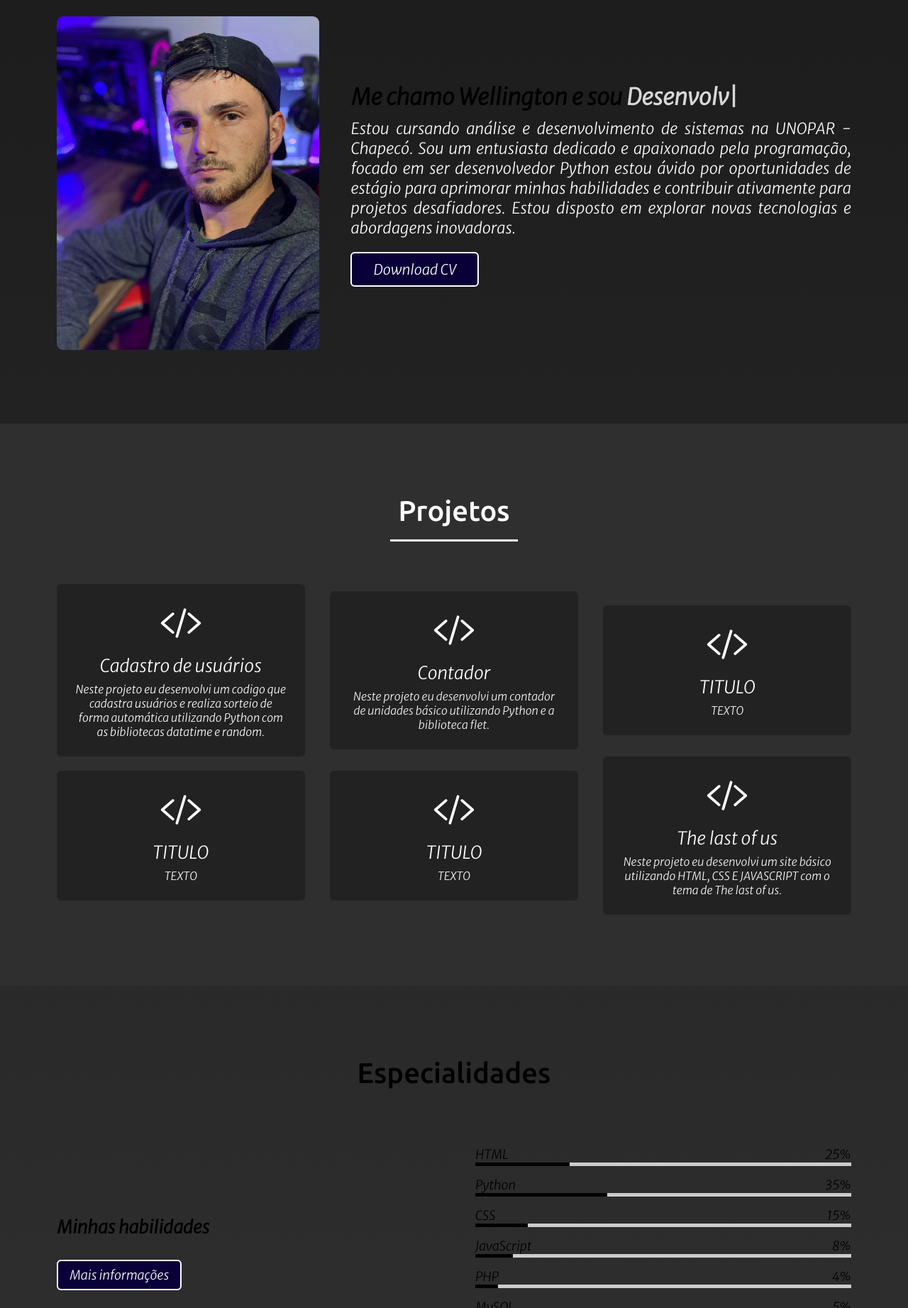
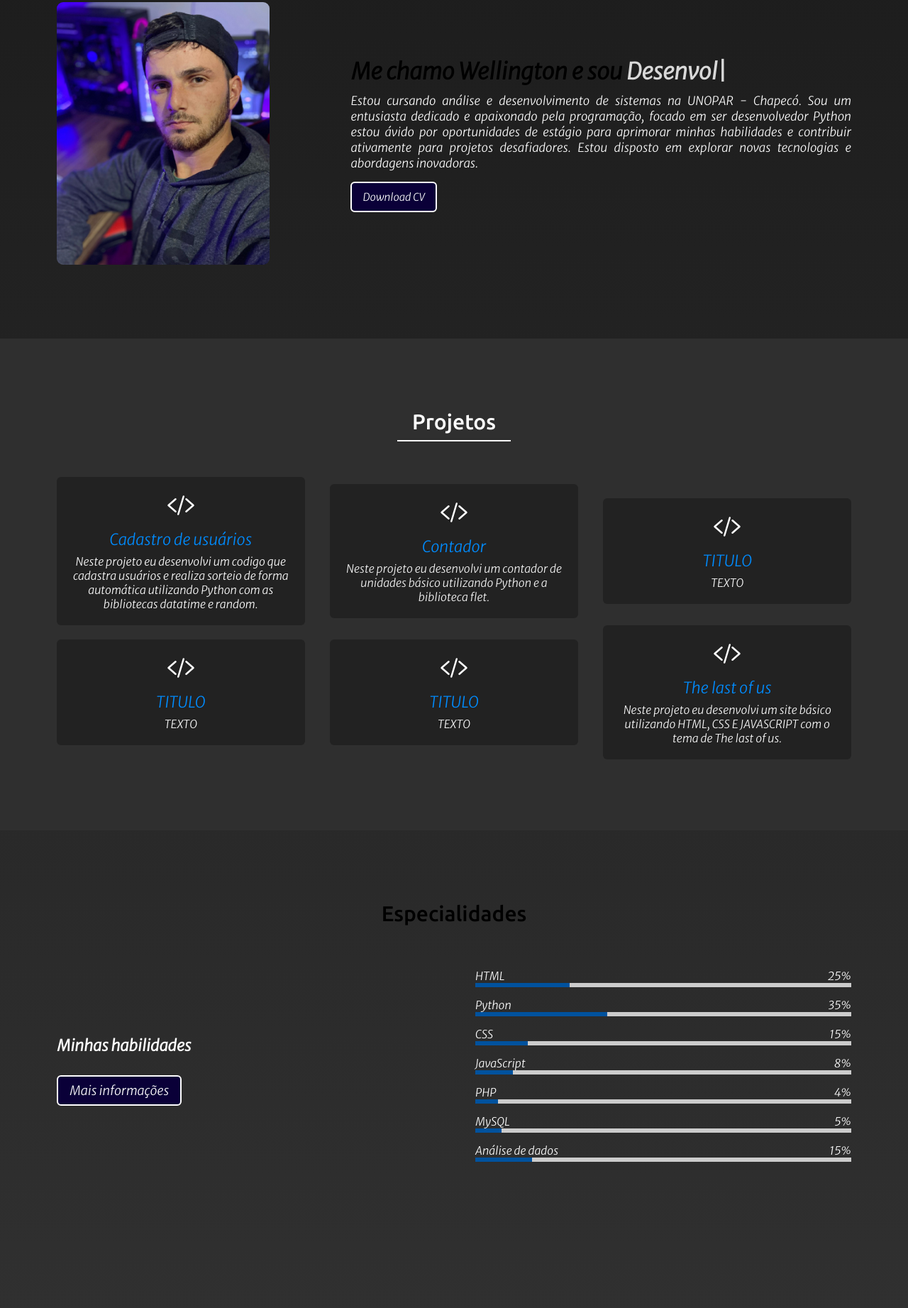
Before and after one commit to WGolfetto/PORTFOLIO, a plain HTML site: page index.html in a window 1280 px wide. Shown: the part 957-2800 px from the top of the page at 71% size. Drawn offline with nearby package versions, Linux system fonts and the light colour scheme.

Commit message:
alteração tamanho

```diff
--- a/style.css
+++ b/style.css
@@ -60,7 +60,7 @@ html{
 }
 .navbar .menu li a{
     color: #fff;
-    font-size: 18px;
+    font-size: 15px;
     font-weight: 500;
     margin-left: 25px;
     transition: color 0.3s ease;
@@ -88,12 +88,12 @@ html{
     font-size: 27px;
 }
 .home .home-content .text-2{
-    font-size: 75px;
+    font-size: 65px;
     font-weight: 500;
     margin-left: -3px;
 }
 .home .home-content .text-3{
-    font-size: 40px;
+    font-size: 30px;
     margin: 5px 0;
 }
 .home .home-content .text-3 span{
@@ -104,8 +104,8 @@ html{
     display: inline-block;
     background: #0a0038;
     color: rgb(255, 255, 255);
-    font-size: 25px;
-    padding: 12px 36px;
+    font-size: 15px;
+    padding: 10px 34px;
     margin-top: 20px;
     border-radius: 6px;
     border: 2px solid #ffffff;
@@ -154,10 +154,10 @@ section{
 section .title{
     font-family: 'Ubuntu', sans-serif;
     text-align: center;
-    font-size: 40px;
+    font-size: 30px;
     font-weight: 500;
-    margin-bottom: 60px;
-    padding-bottom: 20px;
+    margin-bottom: 50px;
+    padding-bottom: 10px;
     position: relative;
 }
 section .title::before{
@@ -165,15 +165,15 @@ section .title::before{
     position: absolute;
     bottom: 0;
     left: 50%;
-    width: 180px;
-    height: 3px;
+    width: 160px;
+    height: 2px;
     transform: translateX(-50%);
 }
 section .title::after{
     position: absolute;
-    bottom:-12px;
+    bottom:-18px;
     left: 50%;
-    font-size: 25px;
+    font-size: 22px;
     color: #ffffff;
     padding: 5px;
     transform: translateX(-50%);
@@ -212,17 +212,17 @@ section .title::after{
 }
 .about .about-content .right p{
     text-align: justify;
-    font-size: 22px;
+    font-size: 17px;
     color: #ffffff;
 }
 .about .about-content .right a{
     display: inline-block;
     background: #0a0038;
     color: #fff;
-    font-size: 20px;
+    font-size: 15px;
     font-weight: 500;
-    padding: 10px 30px;
-    margin-top: 20px;
+    padding: 10px 15px;
+    margin-top: 15px;
     border-radius: 6px;
     border: 2px solid #ffffff;
     transition: all 0.3s ease;
@@ -232,8 +232,8 @@ section .title::after{
     background: none;
 }
 .about .about-content .left img{
-    width: 370px;
-    height: 470px;
+    width: 300px;
+    height: 370px;
     object-fit: cover;
     border-radius: 9px;
 }
@@ -256,7 +256,7 @@ section .title::after{
     background: #222;
     text-align: center;
     border-radius: 6px;
-    padding: 25px 25px;
+    padding: 20px 20px;
     cursor: pointer;
     transition: all 0.3s ease;
 }
@@ -270,21 +270,18 @@ section .title::after{
     transform: scale(1.05);
 }
 .services .serv-content .card ion-icon{
-    font-size: 60px;
+    font-size: 40px;
     color: #ffffff;
 }
 .services .serv-content .card:hover ion-icon{
     color: #fff;
 }
 .services .serv-content .card .text{
-    font-size: 25px;
+    color: #008cff;
+    font-size: 22px;
     font-weight: 500;
     margin: 10px 0 7px 0;
 }
-/*  sessão especialidades  */
-
-
-
 
 .link-estilizado {
     color: #fdfdfd; /* Cor do texto do link (substitua pela cor desejada) */
@@ -317,16 +314,17 @@ section .title::after{
 }
 
 
-
+/*  sessão especialidades  */
 
 
 .skills .skills-content .column{
     width: calc(50% - 30px);
 }
 .skills .skills-content .left .text{
-    font-size: 25px;
+    color: #ffffff;
+    font-size: 22px;
     font-weight: 500;
-    margin-bottom: 10px;
+    margin-bottom: 8px;
 }
 .skills .skills-content .left p{
     text-align: justify;
@@ -356,12 +354,13 @@ section .title::after{
     justify-content: space-between;
 }
 .skills .skills-content .right span{
+    color: white;
     font-weight: 500;
-    font-size: 18px;
+    font-size: 16px;
 }
 .skills .skills-content .right .line{
     width: 100%;
-    height: 5px;
+    height: 6px;
     background: #ccc;
     position: relative;
 }
@@ -371,7 +370,7 @@ section .title::after{
     height: 100%;
     top: 0;
     left: 0;
-    background: #000000;
+    background: #00529e;
 }
 .skills .skills-content .right .html::before{
     width: 25%;
@@ -483,7 +482,7 @@ section .title::after{
     align-items: center;
 }
 .contact .contact-content .row .info{
-    margin-left: 30px
+    margin-left: 15px
 }
 .contact .contact-content .row .info .head{
     font-weight: 500;
@@ -501,8 +500,8 @@ section .title::after{
 .contact .rigth form .field,
 .contact .rigth form .fields .field{
     width: 100%;
-    height: 45px;
-    margin-bottom: 15px;
+    height: 35px;
+    margin-bottom: 10px;
 }
 .contact .rigth form .field input,
 .contact .rigth form .textarea textarea{
@@ -530,8 +529,8 @@ section .title::after{
     resize: none;
 }
 .contact .rigth form .button{
-    width: 170px;
-    height: 47px;
+    width: 130px;
+    height: 37px;
 }
 .contact .rigth form .button button{
     width: 100%;
@@ -539,7 +538,7 @@ section .title::after{
     border: 2px solid #ffffff;
     background: #0a0038;
     color: #fff;
-    font-size: 20px;
+    font-size: 17px;
     font-weight: 500;
     border-radius: 6px;
     cursor: pointer;
@@ -552,8 +551,8 @@ section .title::after{
 
 /*  sessão footer  */
 footer{
-    background: #000000;
-    padding: 20px 23px;
+    background: #000000e0;
+    padding: 10px 13px;
     color: #ffffff;
     text-align: center;
 }
```
